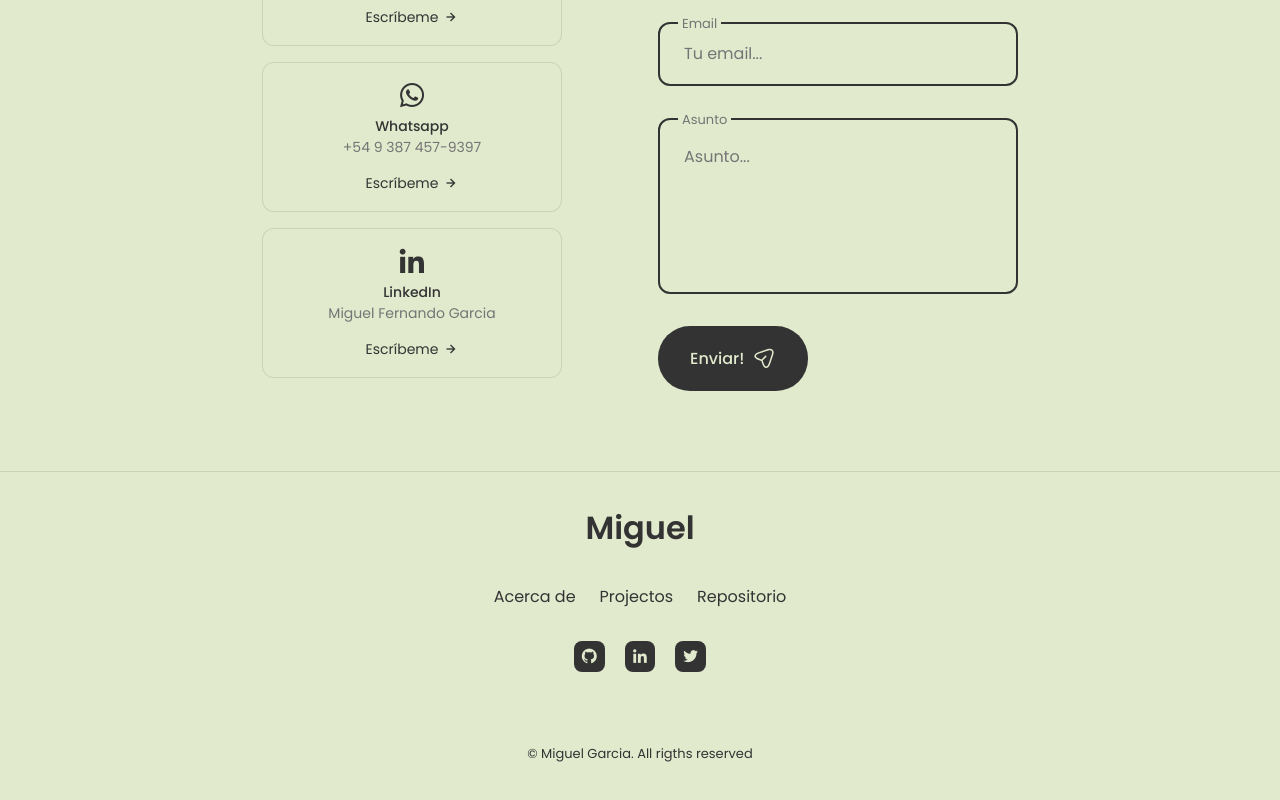
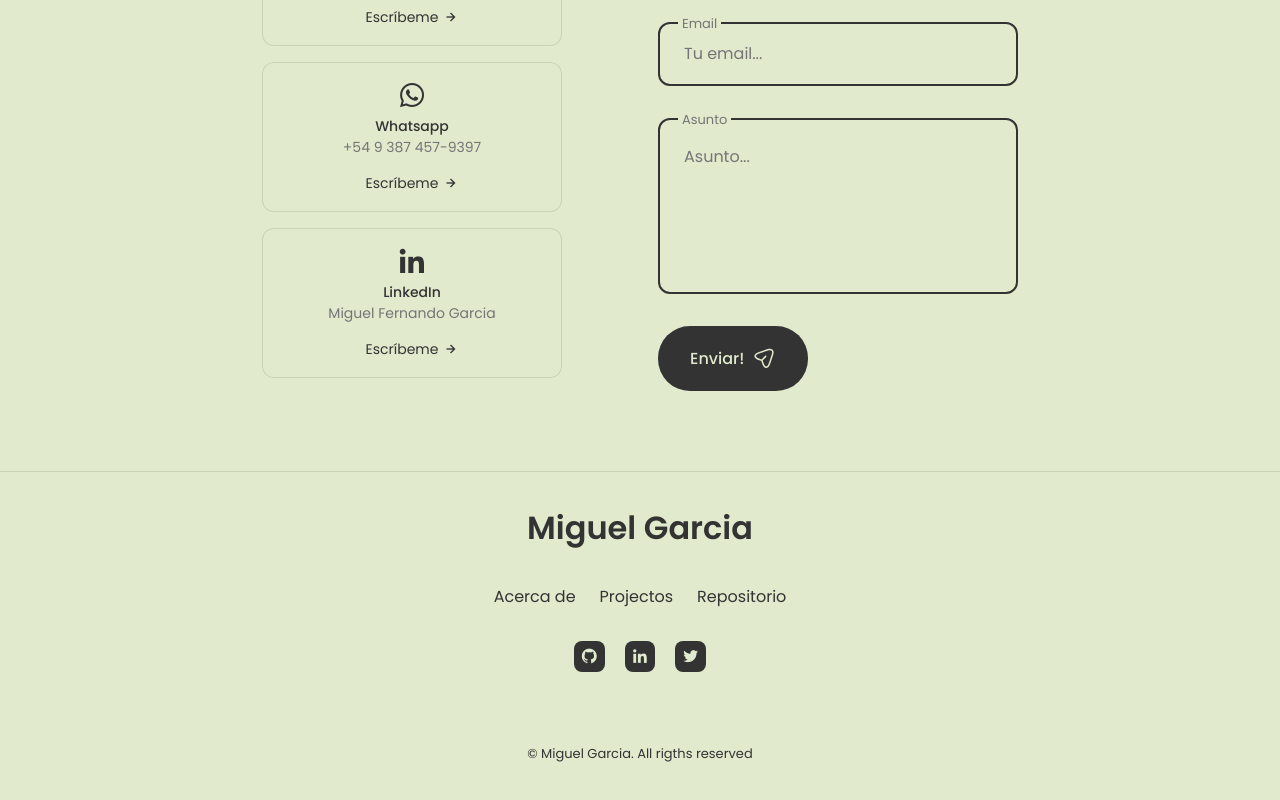
Before and after one commit to fernandog197/portfolio, a React (Vite) app: page / in a window 1280 px wide. Shown: the part 3095-3895 px from the top of the page. Built offline with nearby package versions, Linux system fonts and the light colour scheme.

Commit message:
Correccion menor footer

```diff
--- a/src/components/Footer/Footer.jsx
+++ b/src/components/Footer/Footer.jsx
@@ -7,7 +7,7 @@ const Footer = () => {
     return (
         <footer className='footer'>
             <div className="footer__container container">
-                <h1 className="footer__title">Miguel</h1>
+                <h1 className="footer__title">Miguel Garcia</h1>
 
                 <ul className="footer__list">
                     <li>
```
